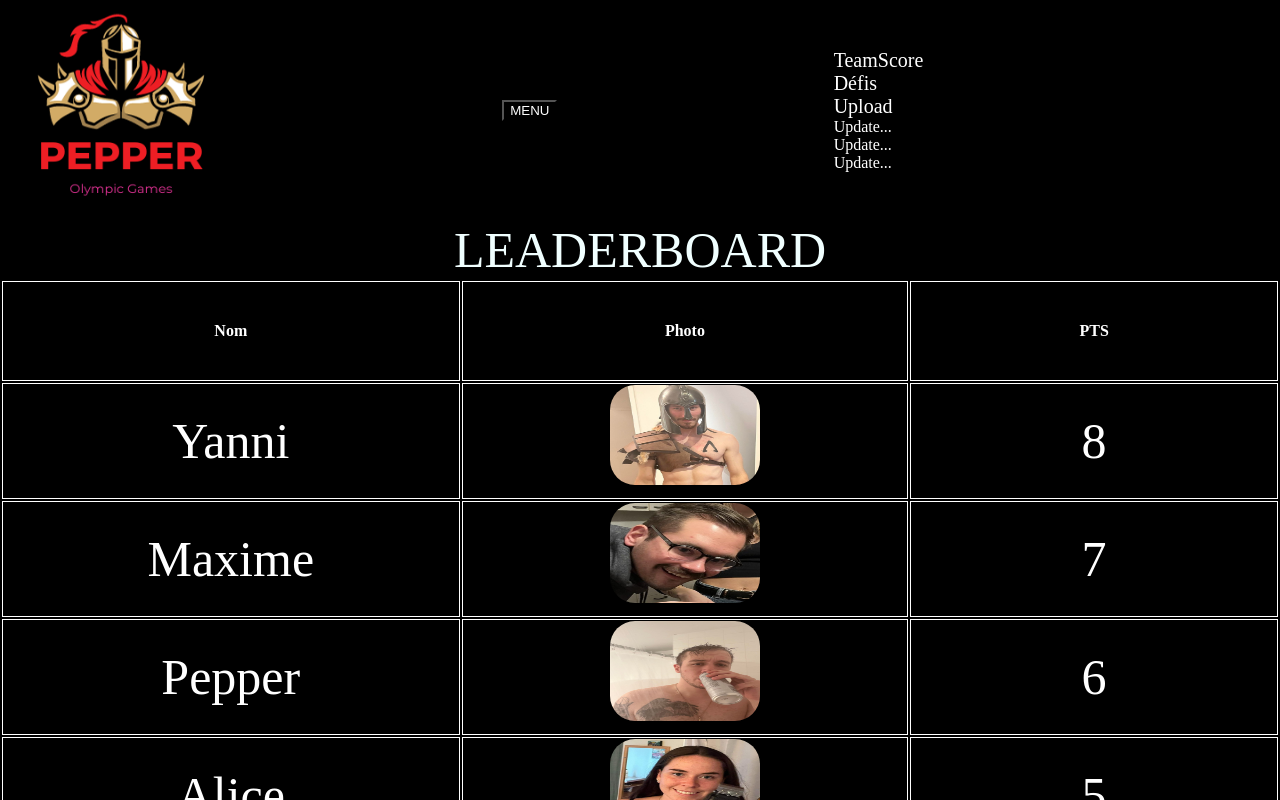
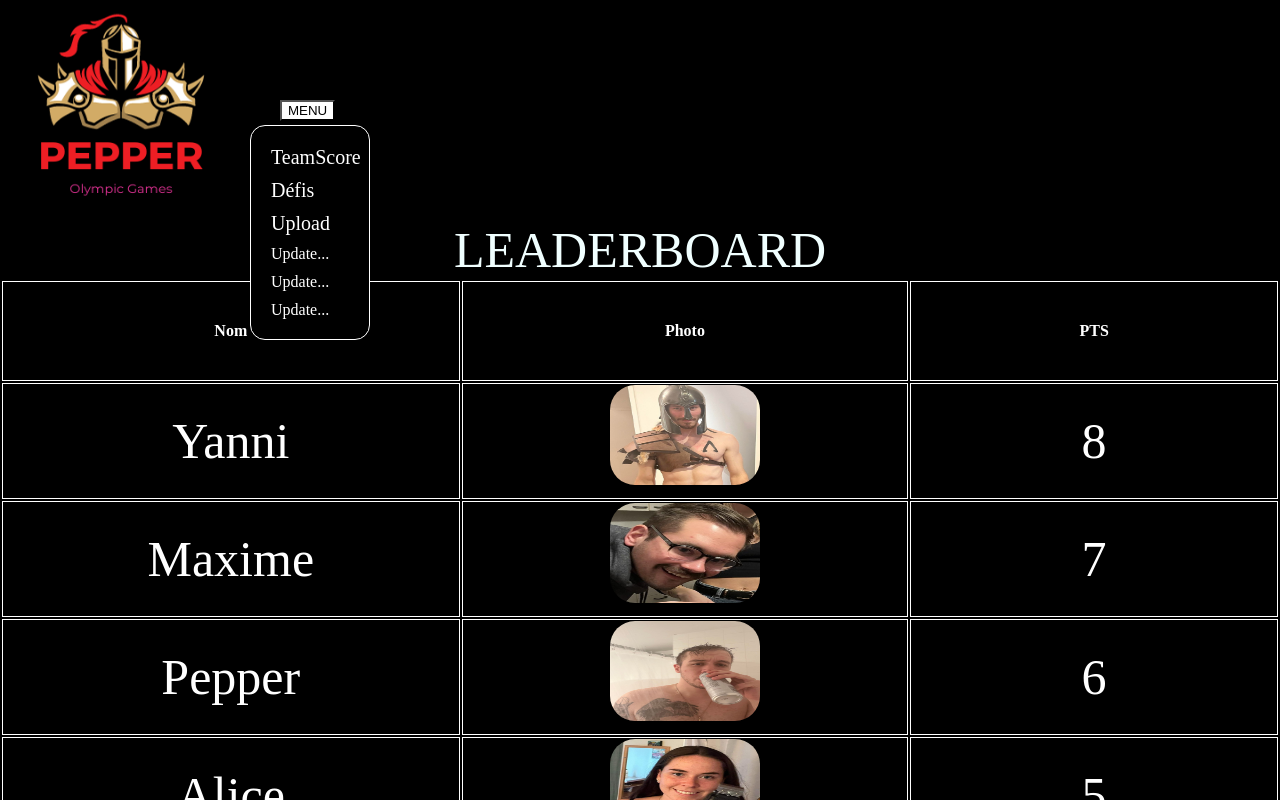
Before and after one commit to Dplayerz/WebAppChalet, a React (Vite) app: page / in a window 1280 px wide. Both pictures are taken after a click on the button "MENU". Shown: the top 800 px of the page. Built offline with nearby package versions, Linux system fonts and the light colour scheme.

Commit message:
Update Pouf.css

```diff
--- a/src/Pouf.css
+++ b/src/Pouf.css
@@ -21,3 +21,22 @@ h3{
 .image{
     color: black;
 }
+.Gucci2{
+    position:absolute;
+    left: 250px;
+    top: 125px;
+    width:120px;
+    padding:15px;
+    border-radius: 15px;
+    background-color: black;
+    border: 1px solid white;
+}
+li {
+    padding: 5px;
+}
+.buttonDrop{
+    position:absolute;
+    left:280px;
+    color: black;
+    background-color: white;
+}
```
